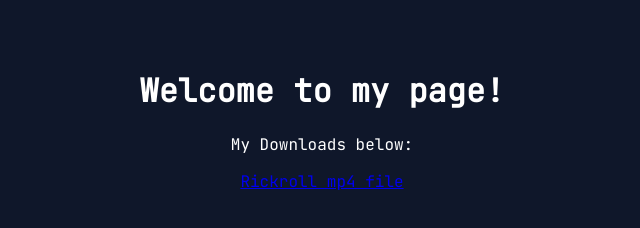
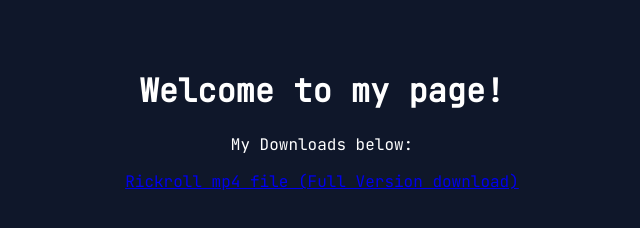
Before and after one commit to ribsite90/ribstuff.github.io, a plain HTML site: page index.html in a window 1280 px wide. Shown: the whole page, without its empty margins (318-958 px from the left). Drawn offline with Linux system fonts and the light colour scheme.

Commit message:
Update index.html

```diff
--- a/index.html
+++ b/index.html
@@ -23,6 +23,6 @@
 <body>
   <h1>Welcome to my page!</h1>
   <p>My Downloads below:</p>
-  <a href="https://github.com/Rib3978/Rickroll-mp4/releases/download/1.0.0/rickroll.mp4">Rickroll mp4 file</a>
+  <a href="https://github.com/Rib3978/Rickroll-mp4/releases/download/1.0.0/rickroll.mp4">Rickroll mp4 file (Full Version download)</a>
 </body>
 </html>
```
